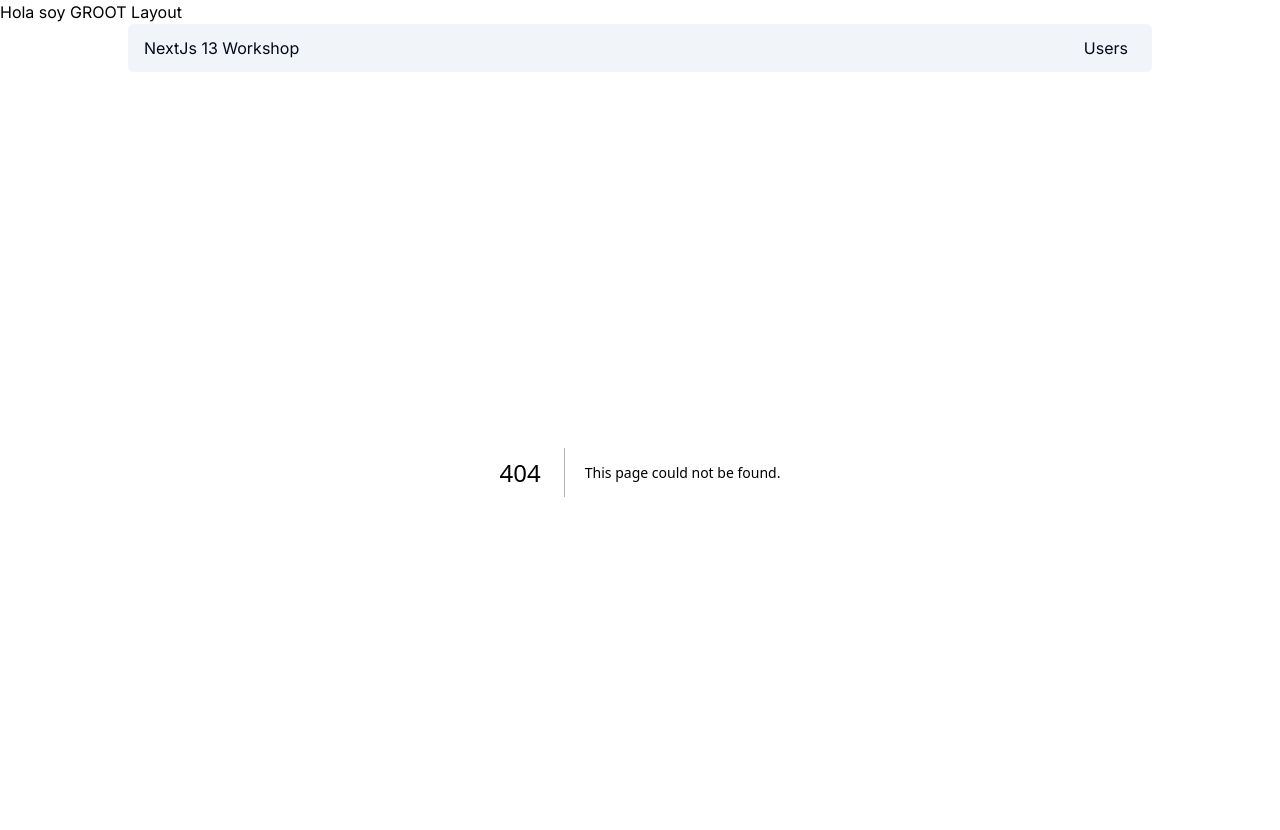
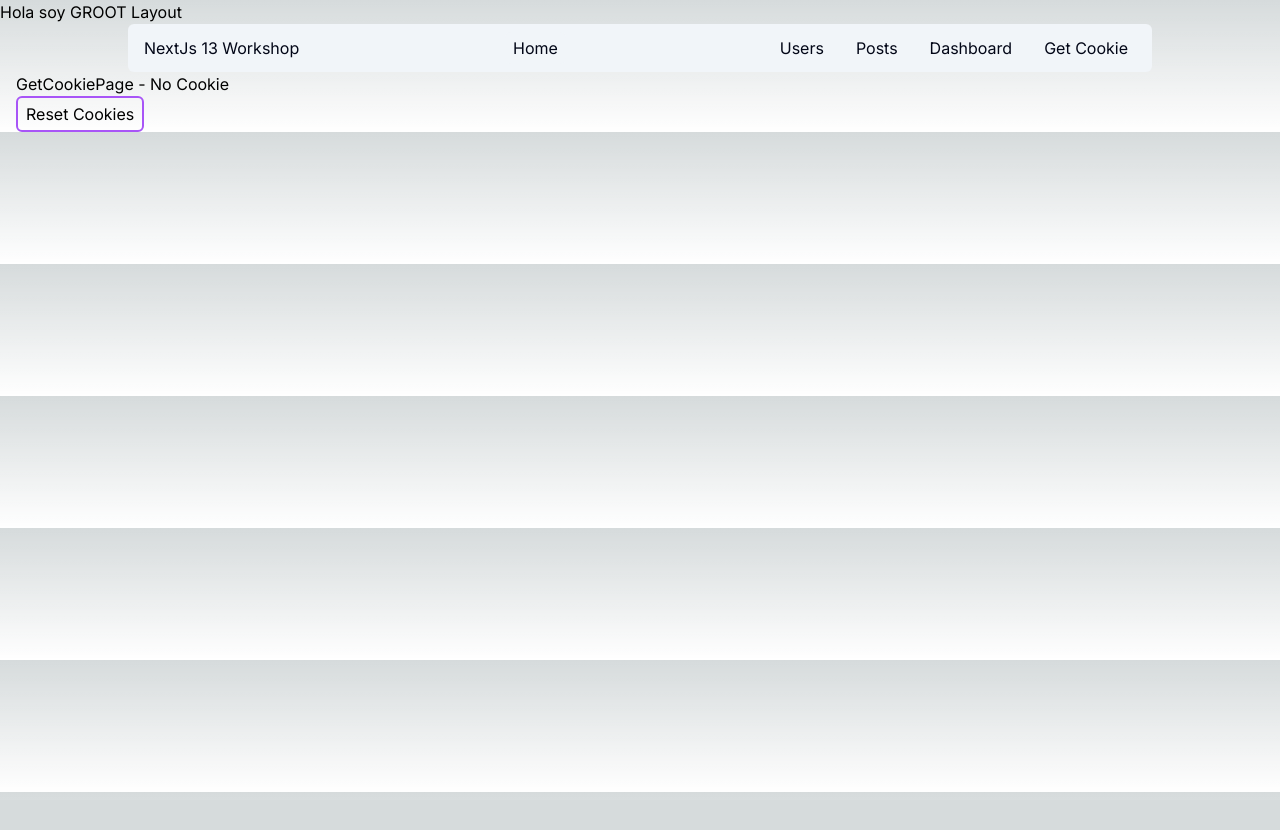
Before and after one commit to anusky/nextjs-13-workshop, a Next.js app: page /get-cookie in a window 1280 px wide. Before the commit this address had no page. Shown: the top 830 px of the page. After the commit the page ends 800 px from the top, so only its background shows below. Built offline with nearby package versions, Linux system fonts and the light colour scheme; no server answers.

Commit message:
fourth-session - wip - static & dynamic rendering with dynamic functions

```diff
--- a/app/api/hello/route.ts
+++ b/app/api/hello/route.ts
@@ -1,3 +1,3 @@
-export async function GET(request: Request) {
-  return new Response('Hello, Next.js!')
+export async function GET(request: Request, response: Response) {
+  return new Response("Hello, Next.js!");
 }
--- /dev/null
+++ b/app/components/SetCookieButton/index.tsx
@@ -0,0 +1,33 @@
+"use client";
+
+import { useRouter } from "next/navigation";
+
+interface SetCookieButtonProps extends React.HTMLAttributes<HTMLButtonElement> {
+  reset?: boolean;
+}
+const SetCookieButton = ({
+  reset = false,
+  children = "Set Cookie",
+}: SetCookieButtonProps) => {
+  const router = useRouter();
+  const handleOnSetupCookie = () => {
+    if (reset) {
+      const resetCookie = `test=true;path=/;max-age=0;`;
+      document.cookie = resetCookie;
+    } else {
+      const cookie = `test=true;path=/;max-age=${60 * 60 * 24 * 30};`;
+      document.cookie = cookie;
+    }
+    router.refresh();
+  };
+  return (
+    <button
+      className="border-2 border-purple-500 rounded-md px-2 py-1"
+      onClick={handleOnSetupCookie}
+    >
+      {children}
+    </button>
+  );
+};
+
+export default SetCookieButton;
--- /dev/null
+++ b/app/get-cookie/page.tsx
@@ -0,0 +1,17 @@
+import SetCookieButton from "@/components/SetCookieButton";
+import { cookies } from "next/headers";
+
+const GetCookiePage = () => {
+  const cookieStore = cookies();
+  const testCookie = cookieStore.get("test");
+
+  return (
+    <div>
+      <p>{`GetCookiePage - ${testCookie ? "cookie value" : "No Cookie"}`}</p>
+      <pre>{JSON.stringify(testCookie, null, 4)}</pre>
+      <SetCookieButton reset={true}> Reset Cookies</SetCookieButton>
+    </div>
+  );
+};
+
+export default GetCookiePage;
--- a/app/globals.css
+++ b/app/globals.css
@@ -58,4 +58,7 @@ body {
   nav a {
     @apply hover:text-slate-500;
   }
+  button {
+    @apply border-2 border-purple-500 rounded-md px-2 py-1;
+  }
 }
--- a/app/layout.tsx
+++ b/app/layout.tsx
@@ -21,9 +21,12 @@ export default function RootLayout({
       <body className={inter.className}>
         <h1>Hola soy GROOT Layout</h1>
         <nav className="navbar">
-          NextJs 13 Workshop
+          NextJs 13 Workshop <Link href="/">Home</Link>
           <div className="">
             <Link href="/users">Users</Link>
+            <Link href="/posts">Posts</Link>
+            <Link href="/dashboard">Dashboard</Link>
+            <Link href="/get-cookie">Get Cookie</Link>
           </div>
         </nav>
         <div className="px-4">
--- a/app/page.tsx
+++ b/app/page.tsx
@@ -1,9 +1,12 @@
+import SetCookieButton from "@/components/SetCookieButton";
 import { Inter } from "next/font/google";
 
 const inter = Inter({ subsets: ["latin"] });
 
 export default function Home() {
   return (
-    <main className="flex min-h-screen flex-col items-center justify-between p-24"></main>
+    <main className="flex min-h-screen flex-col items-center justify-between p-24">
+      <SetCookieButton />
+    </main>
   );
 }
```
Also changed, not shown: 1 other file (tests, documents, lock files or other folders).
